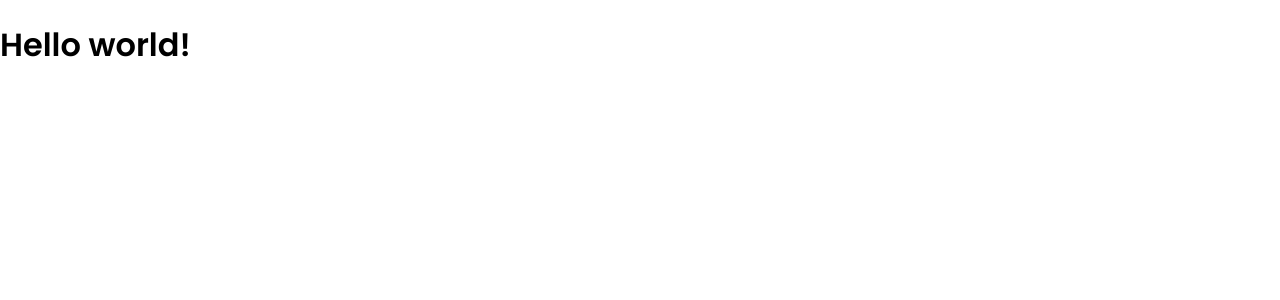
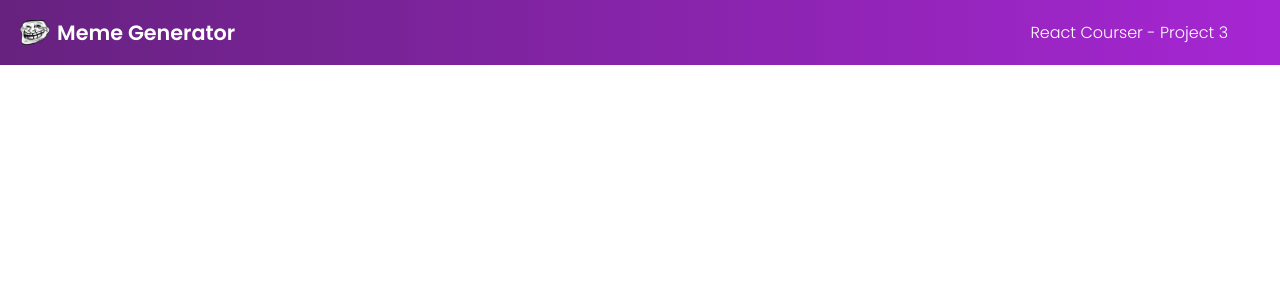
Before and after one commit to D4-Developer/learnReactJS-TS-Vite, a React (Vite) app in the folder app/: page / in a window 1280 px wide. Shown: the top 300 px of the page. Built offline with nearby package versions, Linux system fonts and the light colour scheme.

Commit message:
Challenge-M3-V2: Build the Header component

```diff
--- a/app/src/module3/App.css
+++ b/app/src/module3/App.css
@@ -1,3 +1,27 @@
 #root {
   font-family: Poppins;
 }
+
+.nav {
+  height: 65px;
+  display: flex;
+  padding: 20px;
+  color: #FFF;
+  background: linear-gradient(90deg, #672280 1.18%, #A626D3 100%);
+  justify-content: space-between;
+
+  .identity {
+    display: flex;
+
+    .identity-text {
+      font-size: 20.748px;
+      padding-left: 7px;
+      align-self: center;
+      font-weight: 700;
+    }
+  }
+
+  .nav-slogan {
+    padding-right: 32px;
+  }
+}
--- a/app/src/module3/App.tsx
+++ b/app/src/module3/App.tsx
@@ -1,8 +1,12 @@
+import Navbar from './components/Navbar';
+
 import './App.css'
 
+/**
+	Challenge: Build the Header component
+*/
 export default function App(): React.ReactNode {
-
 	return (
-		<h1>Hello world!</h1>
+		<Navbar />
 	);
 }
--- /dev/null
+++ b/app/src/module3/components/Navbar.tsx
@@ -0,0 +1,11 @@
+export default function Navbar(): React.ReactNode {
+  return (
+    <nav className="nav">
+      <div className="identity">
+        <img className="identity-logo" src="./src/module3/assets/troll-face.png" />
+        <div className="identity-text">Meme Generator</div>
+      </div>
+      <div className="nav-slogan">React Courser - Project 3</div>
+    </nav>
+  );
+}
```
